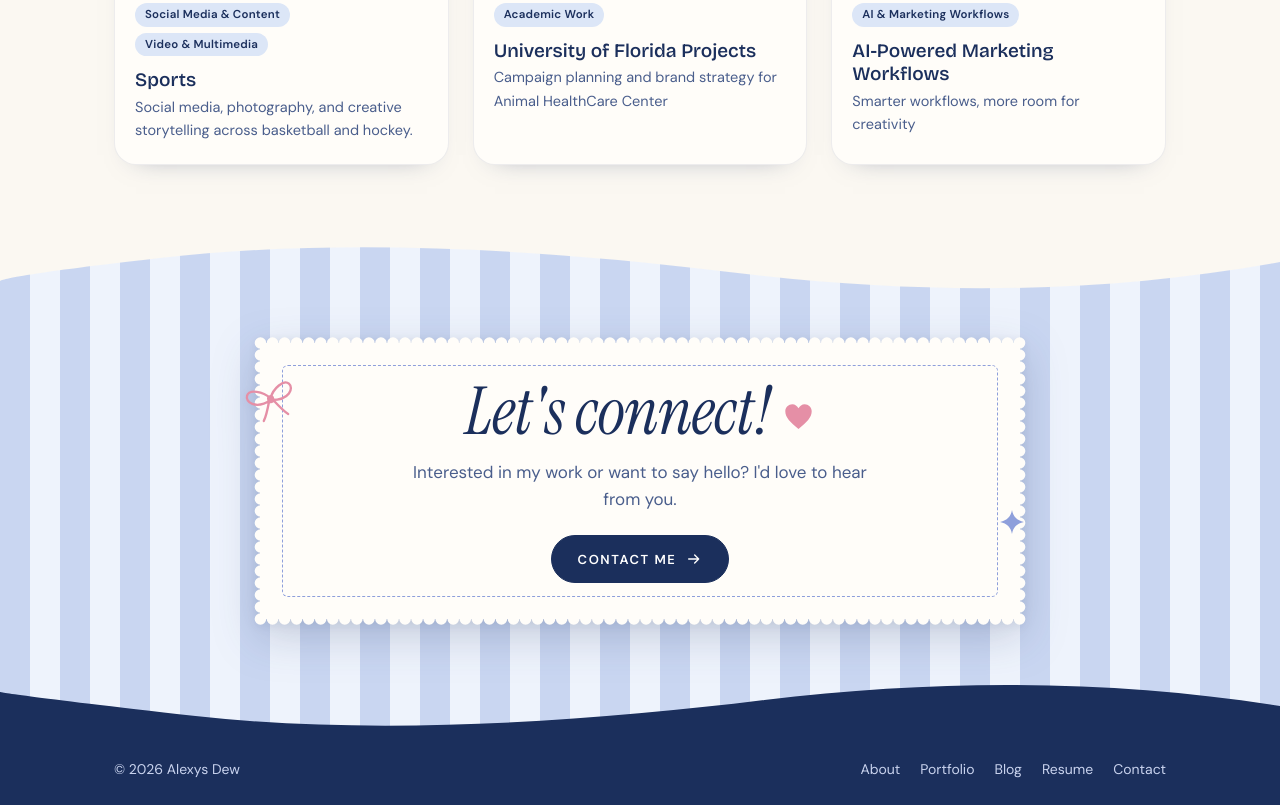
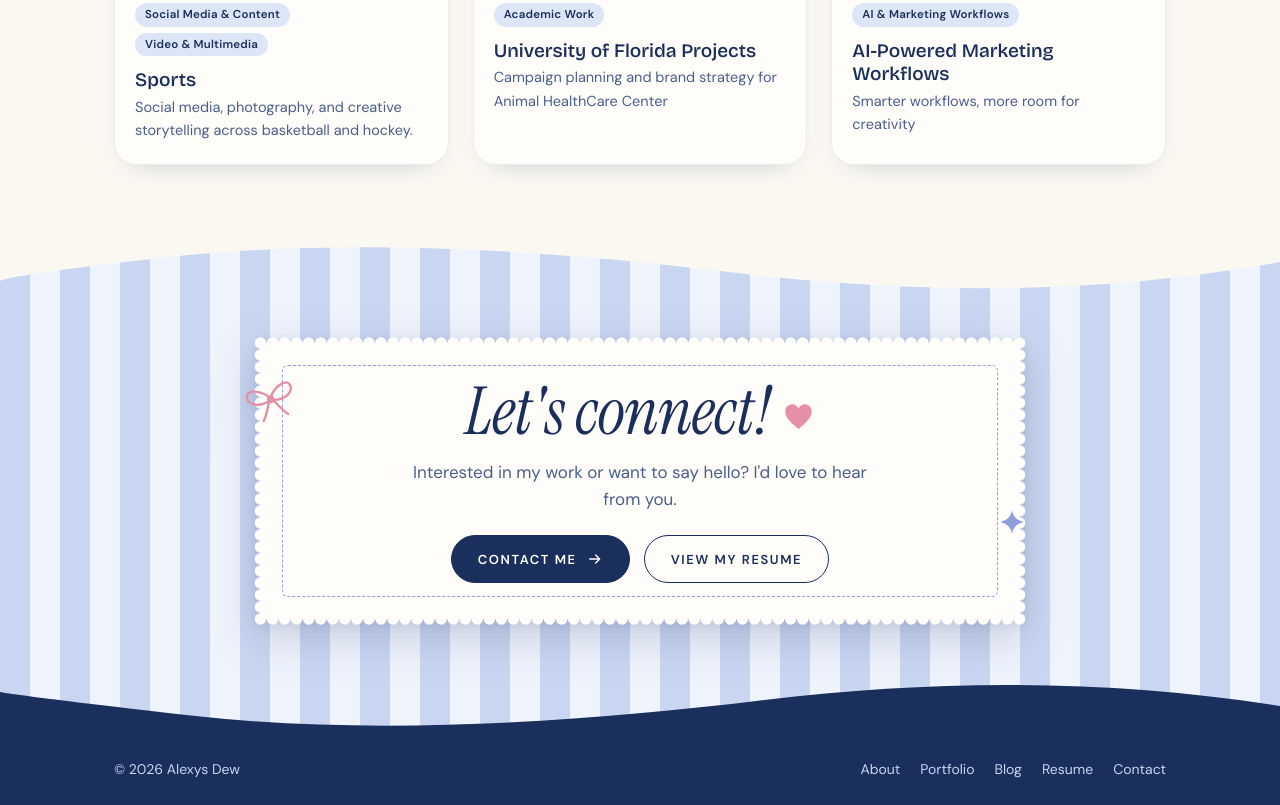
Before and after one commit to alexys-cmd/alexysdew-site, a plain HTML site: page portfolio.html in a window 1280 px wide. Shown: the part 2208-3013 px from the top of the page. Drawn offline with nearby package versions, Linux system fonts and the light colour scheme; a web font is replaced by a local one.

Commit message:
Portfolio: add View my resume button to Let's connect
Co-Authored-By: Claude Opus 5.5 <noreply@anthropic.com>
Claude-Session: https://claude.ai/code/session_01Uf5P74z6cMMtBACizZT3NQ

```diff
--- a/portfolio.html
+++ b/portfolio.html
@@ -94,7 +94,7 @@
         <div class="connect-in">
           <h2 class="connect-title">Let's connect! <svg viewBox="0 0 40 40" style="width:.5em;height:.5em;color:var(--pink-deep);vertical-align:.02em" aria-hidden="true"><use href="#heart-f"/></svg></h2>
           <p>Interested in my work or want to say hello? I'd love to hear from you.</p>
-          <a class="btn btn-solid" href="contact.html">Contact me <svg aria-hidden="true"><use href="#arrow"/></svg></a>
+          <div class="ctas" style="justify-content:center"><a class="btn btn-solid" href="contact.html">Contact me <svg aria-hidden="true"><use href="#arrow"/></svg></a><a class="btn btn-line" href="resume.html">View my resume</a></div>
         </div>
       </div>
       <svg class="sticker" style="width:58px;left:-18px;top:-18px;color:var(--pink-deep);transform:rotate(-16deg)" aria-hidden="true"><use href="#bow"/></svg>
```
